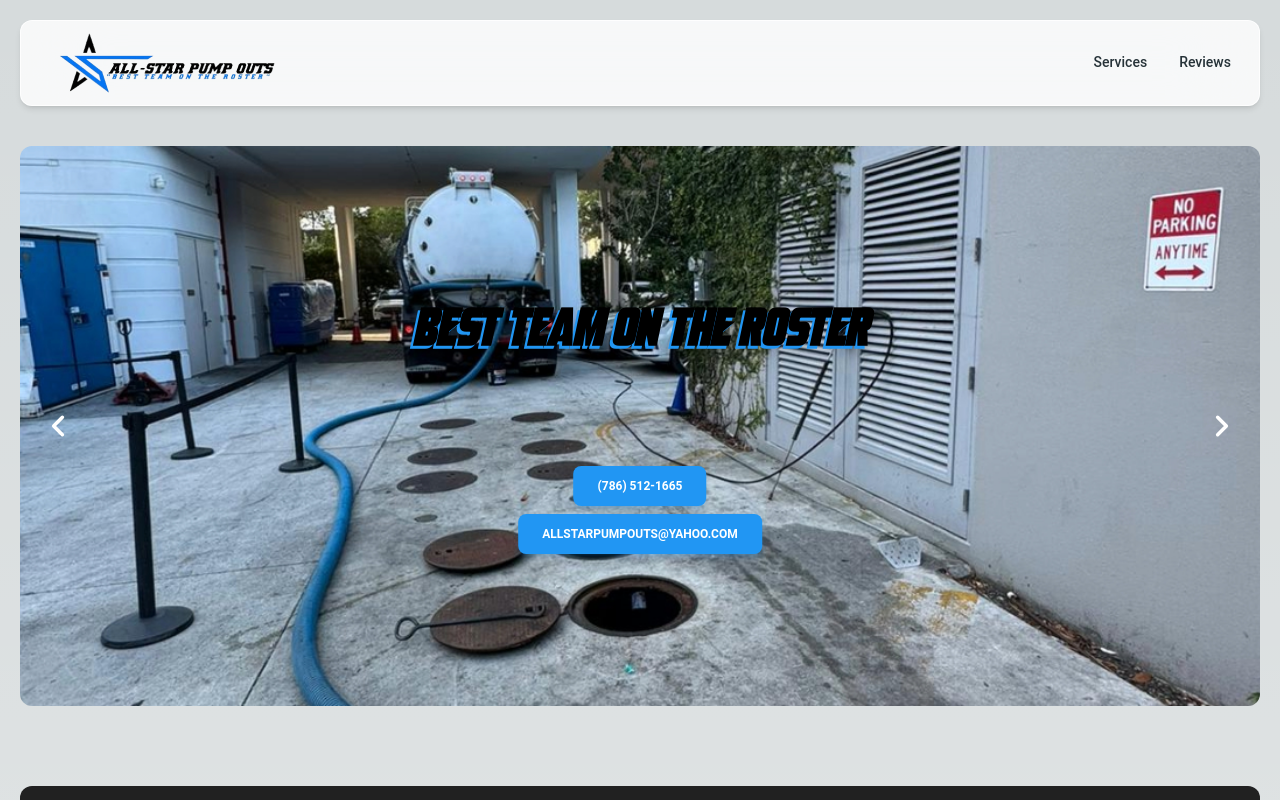
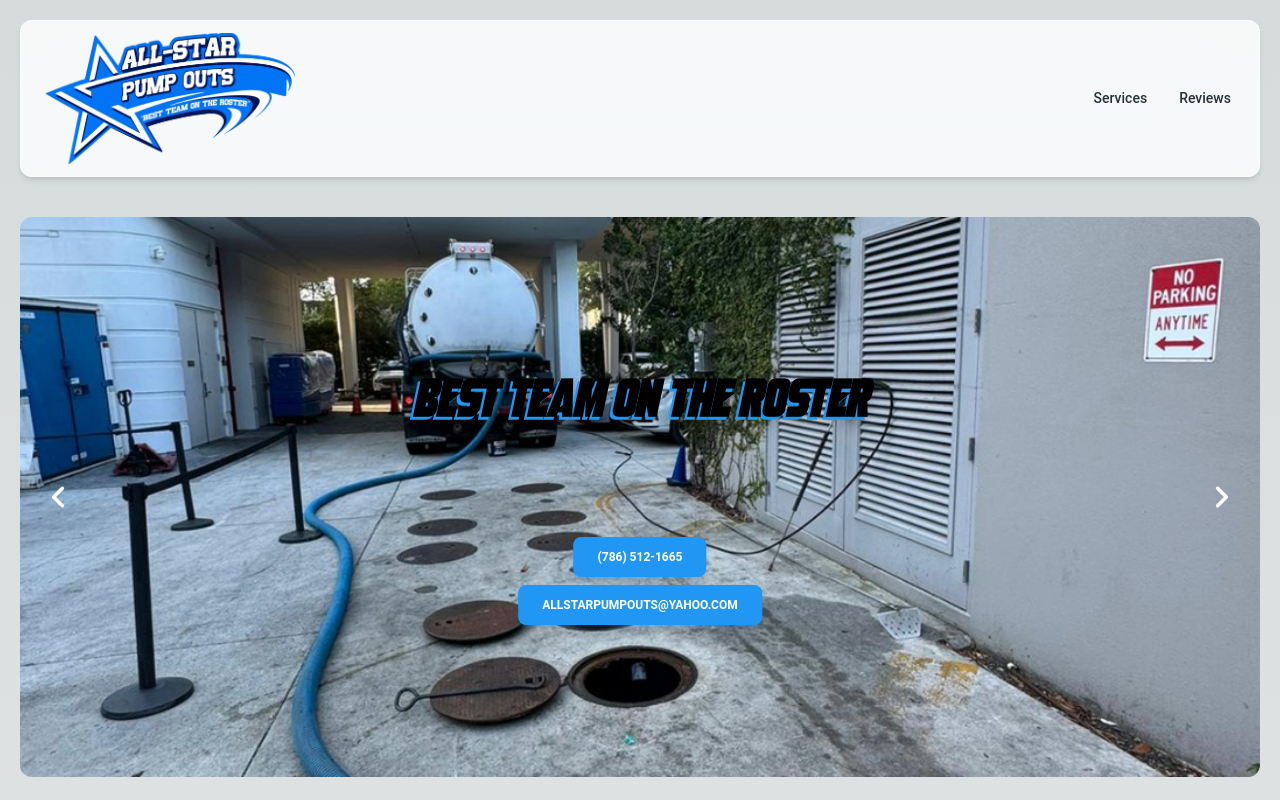
Before and after one commit to AntDesignsLLC/allstarpumpouts, a Next.js app: page / in a window 1280 px wide. Shown: the top 800 px of the page. Built offline with nearby package versions, Linux system fonts and the light colour scheme.

Commit message:
new logo

```diff
--- a/src/components/footer.js
+++ b/src/components/footer.js
@@ -4,7 +4,7 @@ export function Footer() {
   return (
     <footer className="w-full bg-white p-8">
       <div className="flex flex-row flex-wrap items-center justify-center gap-y-6 gap-x-12 bg-white text-center md:justify-between">
-        <img src="/logo.png" alt="logo-ct" className="w-30" />
+        <img src="/logo_new.png" width={270} alt="logo-ct" className="w-30" />
         <ul className="flex flex-wrap items-center gap-y-2 gap-x-8">
           <li>
             <Typography
--- a/src/components/header.js
+++ b/src/components/header.js
@@ -59,7 +59,7 @@ export function Header() {
       <div className="flex items-center justify-between text-blue-gray-900">
         <img
           className="relative dark:drop-shadow-[0_0_0.3rem_#ffffff70] dark:invert"
-          src="/logo.png"
+          src="/logo_new.png"
           alt="All-Star Pump Outs Logo"
           width={250}
           height={119}
```
Also changed, not shown: public/logo_new.png (added).
